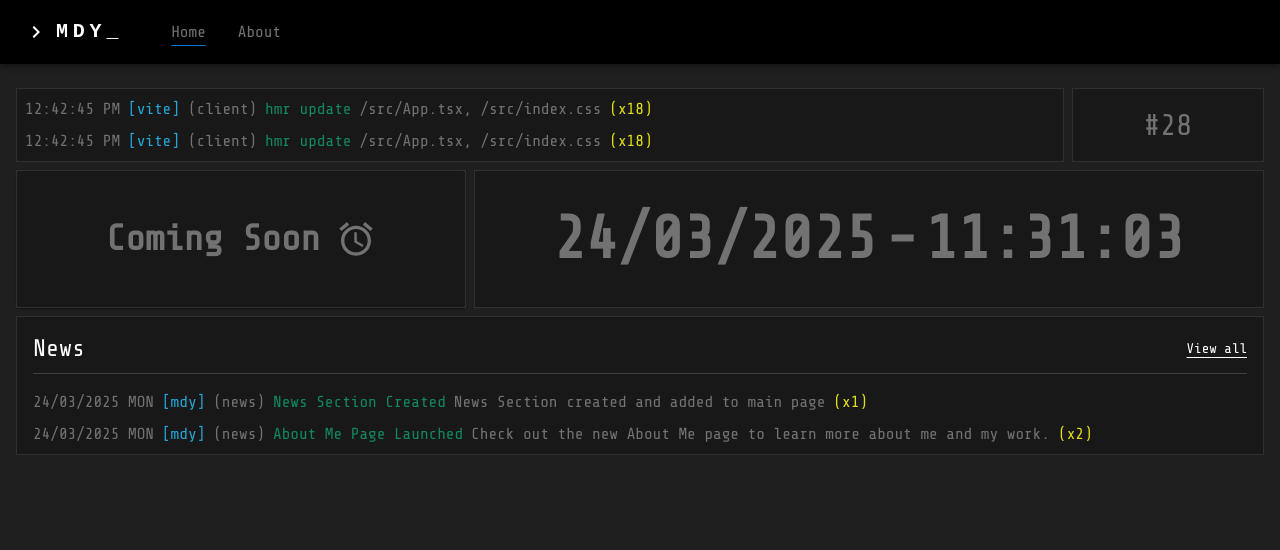
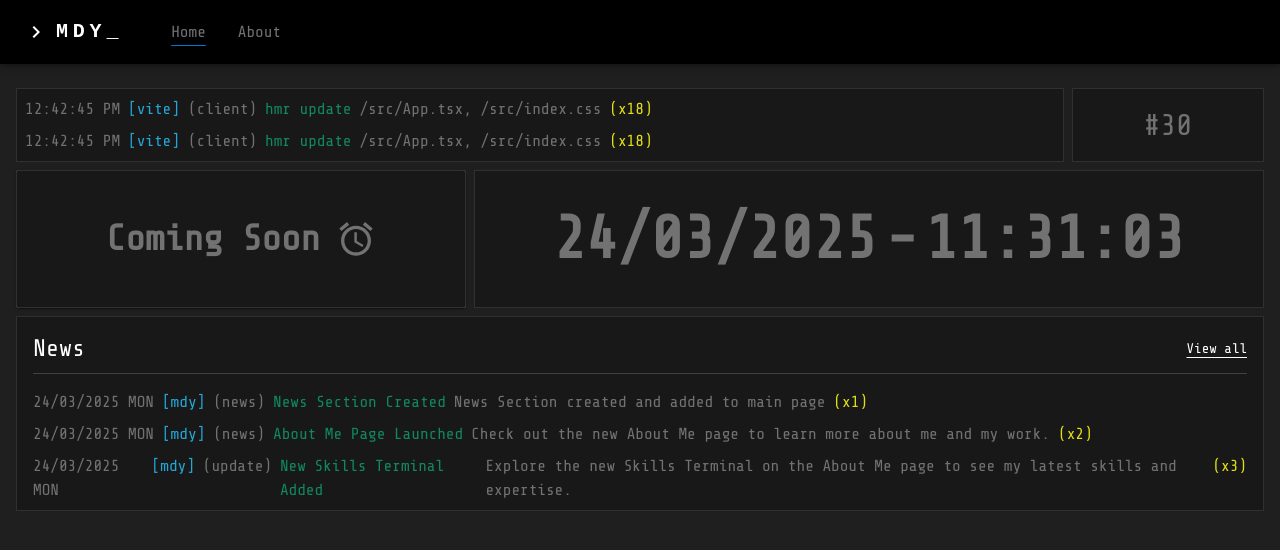
Before and after one commit to dgndds/portfolio, a React (Vite) app: page / in a window 1280 px wide. Shown: the top 550 px of the page. Built offline with nearby package versions, Linux system fonts and the light colour scheme.

Commit message:
add news entry to news tab

```diff
--- a/src/components/Fragments/News.tsx
+++ b/src/components/Fragments/News.tsx
@@ -30,6 +30,15 @@ const News = () => {
           description="Check out the new About Me page to learn more about me and my work."
           count={2}
         />
+
+        <NewsEntry
+          date="24/03/2025 MON"
+          type="mdy"
+          subtype="update"
+          title="New Skills Terminal Added"
+          description="Explore the new Skills Terminal on the About Me page to see my latest skills and expertise."
+          count={3}
+        />
       </div>
     </Container>
   );
--- a/src/pages/Main.tsx
+++ b/src/pages/Main.tsx
@@ -10,7 +10,7 @@ const Main = () => {
         <ConsoleDemo />
 
         <div className="w-48 flex items-center justify-center bg-background-dark border border-primary-border-dark text-primary font-tech-mono text-3xl">
-          #28
+          #30
         </div>
       </div>
 
```
